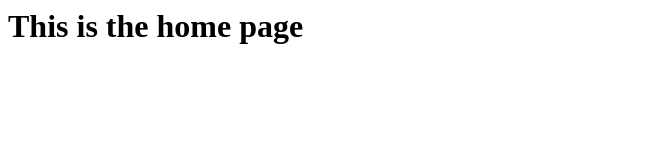
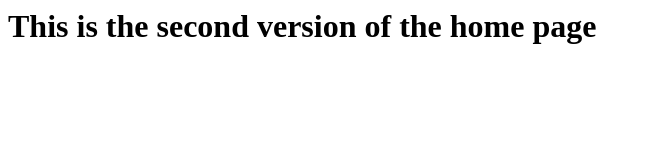
Before and after one commit to jbride/static_html, a plain HTML site: page index.html in a window 1280 px wide. Shown: the whole page, without its empty margins (0-651 px from the left). Drawn offline with Linux system fonts and the light colour scheme.

Commit message:
Update index.html

```diff
--- a/index.html
+++ b/index.html
@@ -8,7 +8,7 @@
 
 <body>
 
-<h1>This is the home page</h1>
+<h1>This is the second version of the home page</h1>
 
 </body>
 
```
